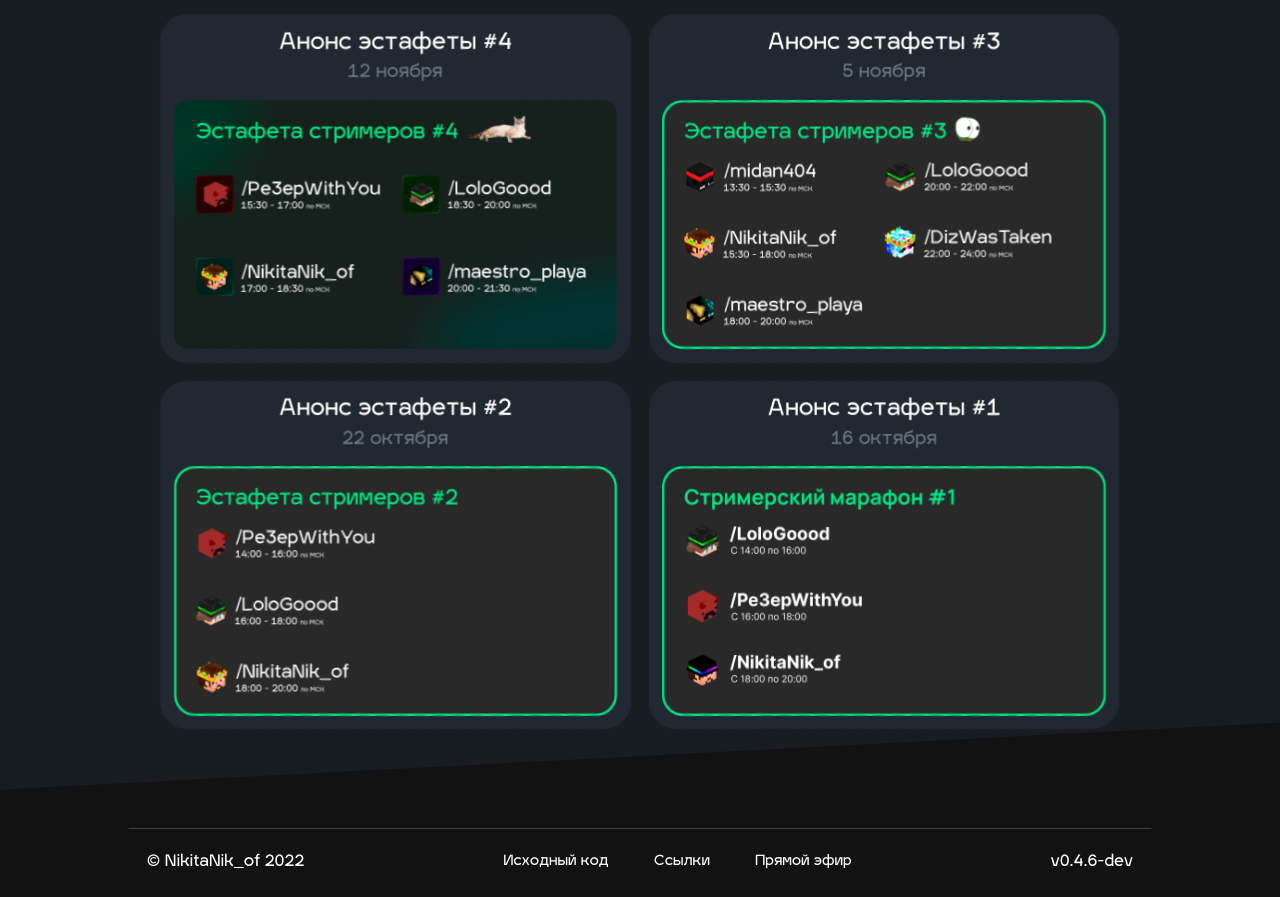
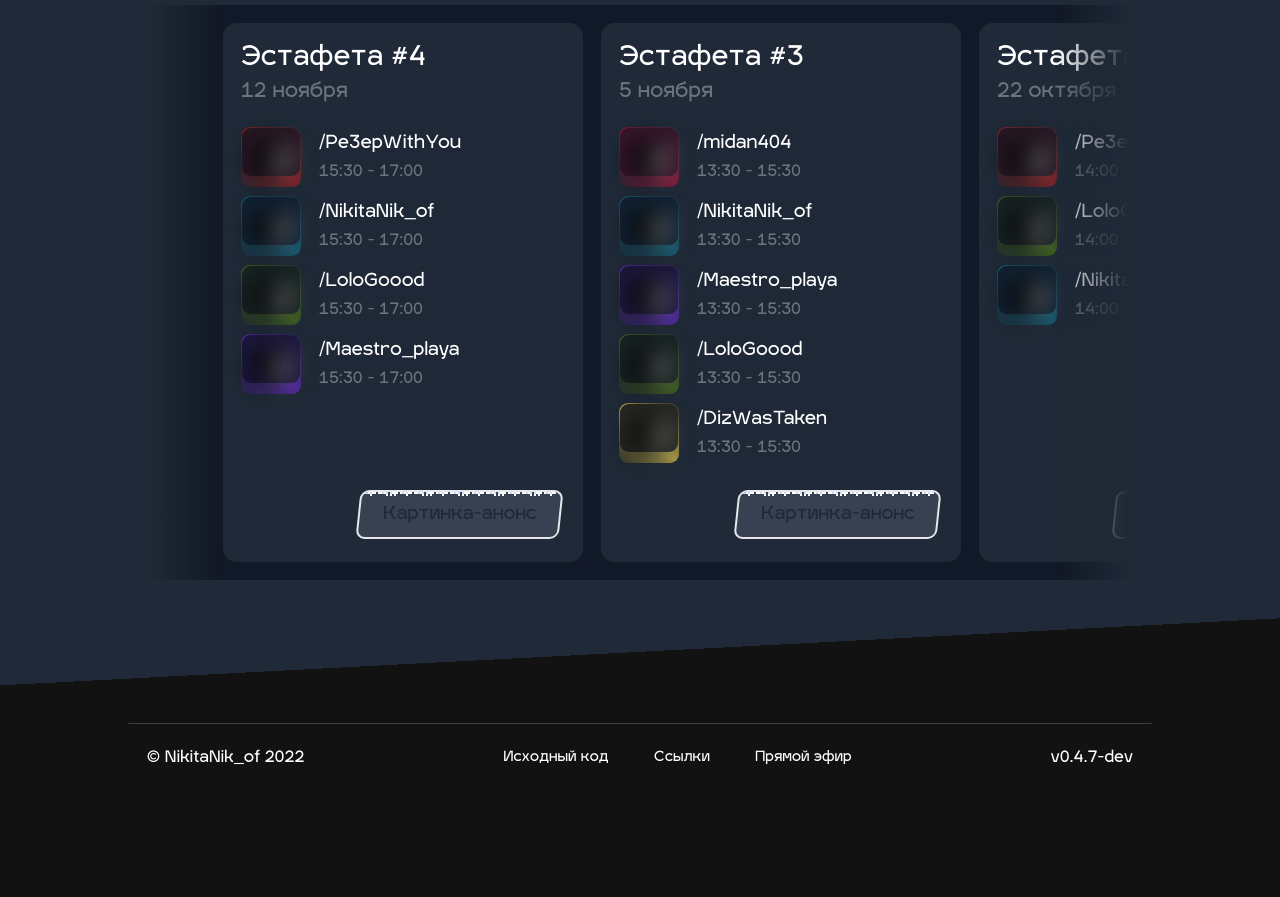
Before and after one commit to NikitaNik-of/nnof-site, a Next.js app: page /marathon in a window 1280 px wide. Shown: the part 1880-2777 px from the top of the page. After the commit the page ends 2673 px from the top, so only its background shows below. Built offline with nearby package versions, Linux system fonts and the light colour scheme.

Commit message:
v0.4.7 | /marathons update

```diff
--- a/api/settings.json
+++ b/api/settings.json
@@ -1,5 +1,5 @@
 {
     "isSnow": true,
     "defaultTheme": "dark",
-    "version": "0.4.6-dev"
+    "version": "0.4.7-dev"
 }
--- a/api/streamers.json
+++ b/api/streamers.json
@@ -97,7 +97,7 @@
     },
     {
       "id": 5,
-      "streamCount": 4,
+      "streamCount": 5,
       "streamersID": [2, 3, 6, 1, 4],
       "date": "2022/11/19 ",
       "dateStr": "19 ноября",
--- a/components/marathon/LastMaraList.jsx
+++ b/components/marathon/LastMaraList.jsx
@@ -11,12 +11,12 @@ import LinkButton from "../UI/LinkButton";
 import links from "../../api/links.json"
 import MainButton from "../UI/MainButton";
 import Link from "next/link";
+import StreamerSmall from "./StreamerSmall";
 
 const LastMaraList = ({ marathons, curMar }) => {
   const [maraPics, setMaraPics] = useState([mPic1, mPic2, mPic3, mPic4, mPic5])
-
   return (
-    <div className="bg-gray-300/50 dark:bg-gray-800/50 my-16 -skew-y-3 py-4 md:p-4 text-center">
+    <div className="bg-gray-200 dark:bg-gray-800 my-16 -skew-y-3 py-4 md:p-4 text-center">
       <div className=" text-lg md:text-2xl mt-4 mb-2 skew-y-3">Прошедшие эстафеты</div>
       <div className=" text-sm md:text-base my-4 skew-y-3 flex flex-col justify-center items-center w-11/12 mx-auto">
         <div className=" text-gray-600 dark:text-gray-500">Все анонсы публикуются в <text className="text-[#5865F2]">Discord</text> и в <text className="text-[#0088cc]">Telegram</text></div>
@@ -27,7 +27,25 @@ const LastMaraList = ({ marathons, curMar }) => {
         </div>
       </div>
       <Layout className="mt-5">
-        <div className=" grid grid-cols-1 md:grid-cols-2 skew-y-3">
+        <div className="skew-y-3 relative">
+          <div className="bg-gradient-to-l from-transparent to-gray-200 dark:to-gray-800 w-6 md:w-16 h-full absolute left-0 z-10" />
+          <div className="bg-gradient-to-r from-transparent to-gray-200 dark:to-gray-800 w-6 md:w-16 h-full absolute right-0 z-10" />
+          <div className="overflow-x-auto grid grid-rows-1 grid-flow-col text-left px-6 md:px-16 space-x-4 bg-white dark:bg-gray-900 py-4 mb-12">
+            {marathons.map((mar, key) => (key < curMar
+              ? <div key={key} className="bg-gray-200 dark:bg-gray-800 p-4 pb-20 rounded-xl relative w-60 md:w-80">
+                  <div className="text-base md:text-2xl ">{"Эстафета #" + (curMar - key)}</div>
+                  <div className="text-sm md:text-lg text-gray-600 dark:text-gray-500 mb-4">{marathons[curMar - key - 1].dateStr}</div>
+                  {marathons[curMar - key - 1].streamersID.map((stremID, key2)=>(
+                    <StreamerSmall key={key2} stremID={stremID} times={marathons[curMar - key - 1].times} />
+                  ))}
+                  <div className="absolute bottom-4 right-4">
+                    <MainButton disabled>Картинка-анонс</MainButton>
+                  </div>
+                </div>
+              : null))}
+          </div>
+        </div>
+        {/* <div className=" grid grid-cols-1 md:grid-cols-2 skew-y-3">
           {marathons.map((mar, key) => (key < curMar
             ? <div key={key} className="bg-gray-400/20 dark:bg-gray-700/30 px-3 pb-3 my-2 md:m-2 rounded-3xl overflow-hidden">
                 <div className="mt-3 text-base md:text-xl">{"Анонс эстафеты #" + (curMar - key)}</div>
@@ -35,7 +53,7 @@ const LastMaraList = ({ marathons, curMar }) => {
                 <Image className=" rounded-xl" src={maraPics[curMar - key - 1]} unoptimized/>
               </div>
             : null))}
-        </div>
+        </div> */}
       </Layout>
     </div>
   );
--- /dev/null
+++ b/components/marathon/StreamerImageSmall.jsx
@@ -0,0 +1,24 @@
+import Image from 'next/image';
+import React, { useState } from 'react'
+import { useEffect } from 'react'
+import skin from "../../public/images/skinPlaceholderHead.png";
+
+const StreamerImageSmall = ( { className, ...props } ) => {
+  const [blur, setBlur] = useState(true);
+  const [cl, setCl] = useState(" opacity-0");
+  const [tempClass, setTempClass] = useState(" opacity-1 animate-pulse");
+
+  const unBlur = () => {
+    setTempClass(" opacity-0")
+    setCl(" opacity-1")
+  }
+
+  return (
+    <div className='relative'>
+      <Image alt="" className={className + tempClass + " absolute top-0 blur-md"} src={skin} height={50} />
+      <Image alt="" onLoadingComplete={unBlur} className={className + cl + " mx-auto"} {...props} />
+    </div>
+  )
+}
+
+export default StreamerImageSmall
--- /dev/null
+++ b/components/marathon/StreamerSmall.jsx
@@ -0,0 +1,41 @@
+import React from 'react'
+import { useState } from 'react'
+import maraInfo from "../../api/streamers.json"
+import StreamerImage from './StreamerImage'
+import StreamerImageSmall from './StreamerImageSmall'
+
+const StreamerSmall = ( {stremID, times, className} ) => {
+  const skinLoader = ({ src }) => {
+    return `https://render.skinmc.net/3d.php?user=${src}&vr=-30&hr0&hrh=45&aa=&headOnly=true&ratio=50`;
+  };
+  const[streamerInfo, setStreamerInfo] = useState(maraInfo.profiles[stremID - 1])
+
+  return (
+    <div className={className +
+        " flex flex-row min-w-full md:min-w-0 md:justify-start items-center bg-gray-200/50 dark:bg-gray-800/50 my-2 rounded-lg" +
+        streamerInfo.hover}>
+      <div className={"p-px bg-gradient-to-bl rounded-lg aspect-square " + streamerInfo.color}>
+        <div className="bg-gray-200 dark:bg-gray-900 rounded-lg">
+          <div className={"rounded-lg p-2 " + streamerInfo.mainColor}>
+            <StreamerImageSmall
+              className="mx-auto"
+              alt=""
+              loader={skinLoader}
+              src={streamerInfo.MCName}
+              width={40}
+              height={40}
+            />
+          </div>
+        </div>
+      </div>
+      <div className="ml-4 text-left">
+        <div className="">{streamerInfo.name}</div>
+        <div className="md:mt-1 text-sm text-gray-500">
+          {times[0] + " - " + times[1]}
+        </div>
+      </div>
+    </div>
+  )
+}
+
+export default StreamerSmall
--- a/pages/rules.js
+++ b/pages/rules.js
@@ -22,7 +22,7 @@ export default function Rules() {
         </Layout>
         <SubRules bodyname={ruleType.bodyName}/>
         <TabRules rules={rules} ruleType={ruleType} setRules={setRuleType}/>
-        <div className='bg-gray-300/30 dark:bg-gray-600/10 flex justify-center my-8 py-16 -skew-y-3'>
+        <div className='bg-gray-300/30 dark:bg-gray-600/10 flex justify-center my-8 mb-16 py-16 -skew-y-3'>
           <div className="py-2 lg:px-4 w-11/12 lg:w-3/4 text-sm lg:text-base skew-y-3 flex flex-col flex-start">
             {ruleType.ruleList.map((rule) => (
               <div key={rule.id} className={'grid-cols-[_32px_1fr] md:grid-cols-[_40px_1fr] grid my-2 items-start'}>
```
Also changed, not shown: public/images/skinPlaceholderHead.png (added).
